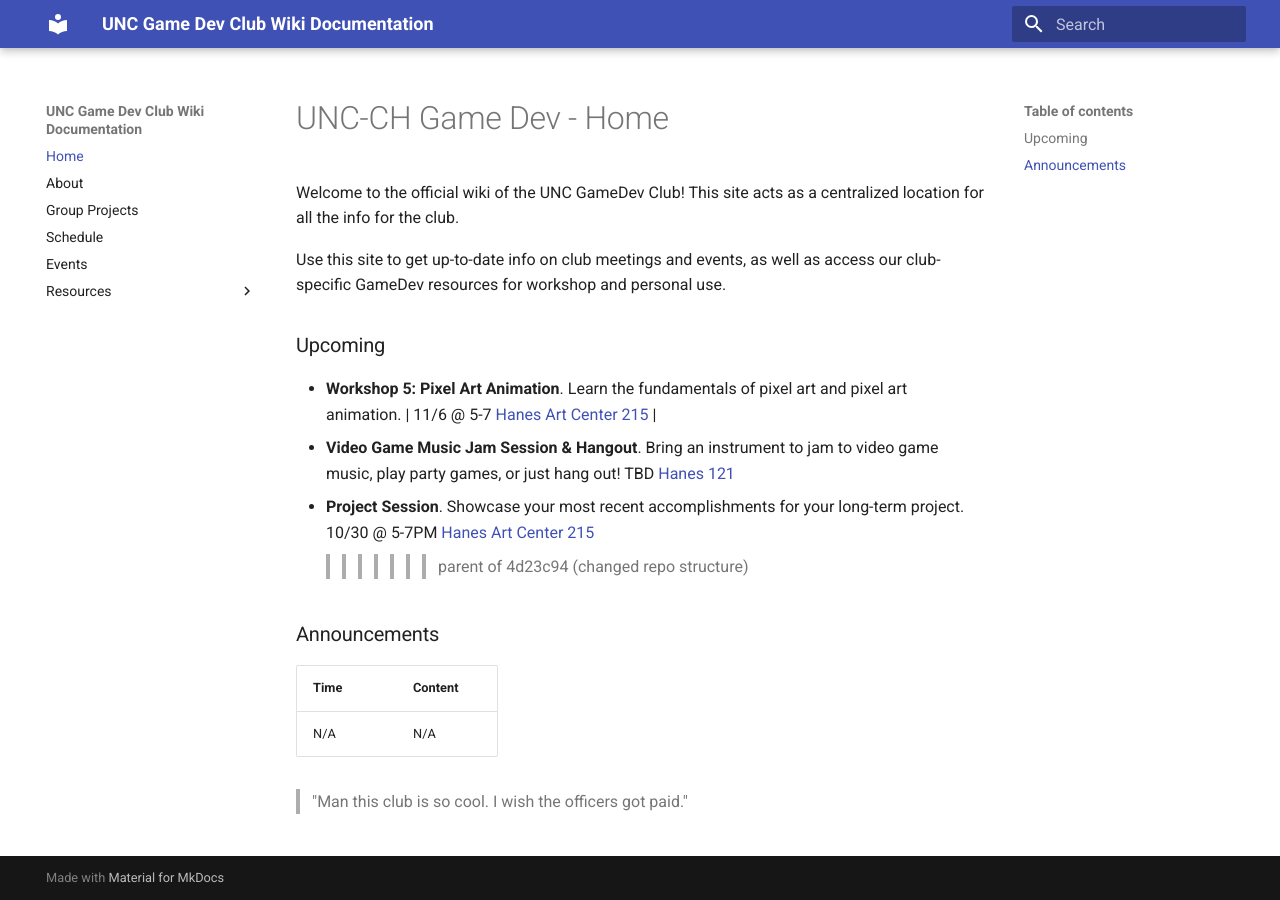
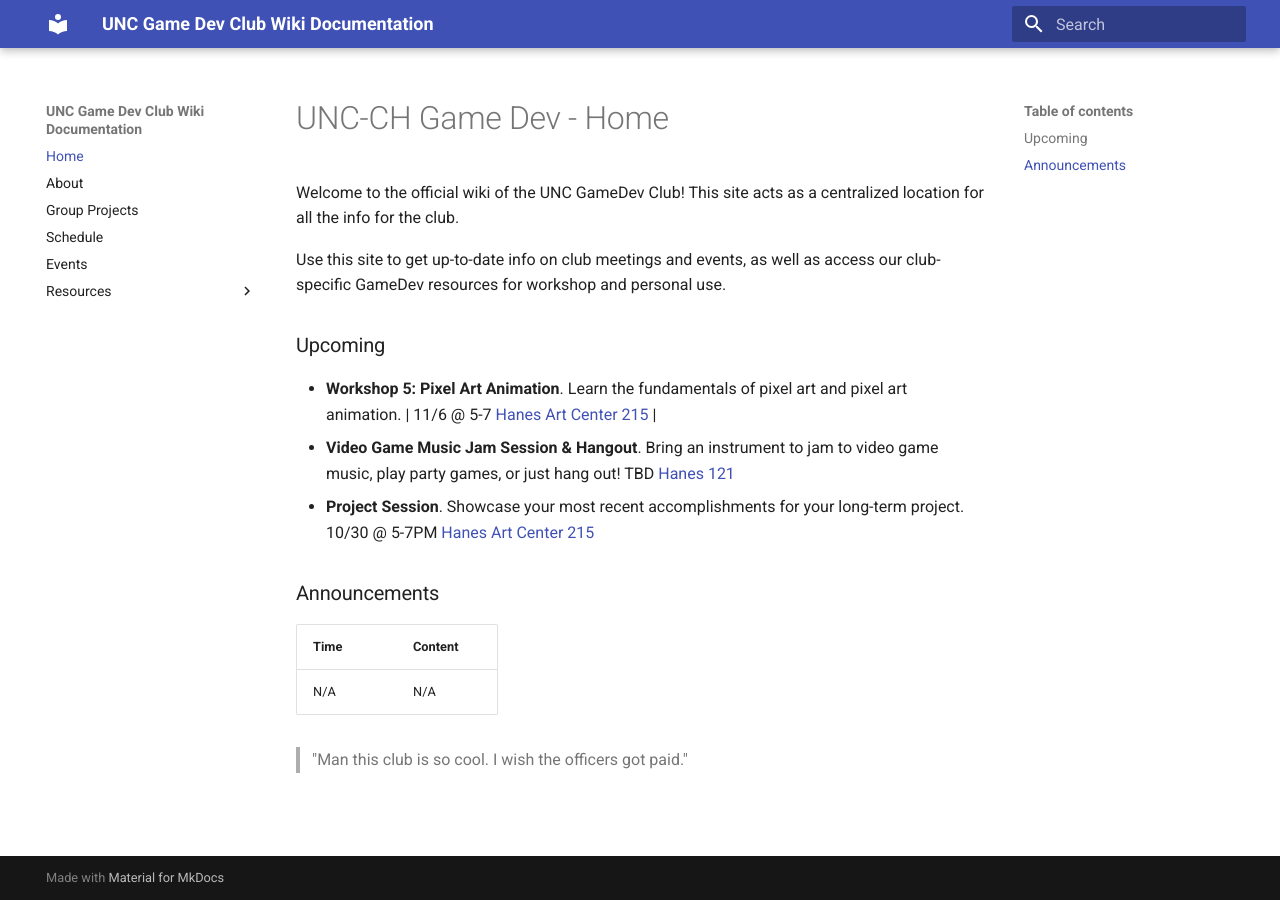
Before and after one commit to unc-gamedev/site, an MkDocs documentation site: the page built from docs/index.md, in a window 1280 px wide. Built offline with MkDocs 1.6.1 and Material for MkDocs 9.7.7, drawn with Linux system fonts in a browser that asks for light colours.

Commit message:
Fixed merge conlficts

```diff
--- a/docs/index.md
+++ b/docs/index.md
@@ -8,7 +8,6 @@
 - **Workshop 5: Pixel Art Animation**. Learn the fundamentals of pixel art and pixel art animation. | 11/6 @ 5-7 [Hanes Art Center 215](https://www.google.com/maps/place/Hanes+Art+Center,+Chapel+Hill,+NC+27514/@35.9121998,-79.0571989,588m/data=!3m2!1e3!4b1!4m6!3m5!1s0x89acc2e7ea663ce3:0x74eaf66675cb8647!8m2!3d35.9121955!4d-79.054624!16s%2Fg%2F1tfn3l_0!5m1!1e2?entry=ttu&g_ep=EgoyMDI1MTAxOS4wIKXMDSoASAFQAw%3D%3D) |
 - **Video Game Music Jam Session & Hangout**. Bring an instrument to jam to video game music, play party games, or just hang out! TBD [Hanes 121](https://www.google.com/maps/place/Hanes+Art+Center,+Chapel+Hill,+NC+27514/@35.9121955,-79.0571989,17z/data=!3m1!4b1!4m6!3m5!1s0x89acc2e7ea663ce3:0x74eaf66675cb8647!8m2!3d35.9121955!4d-79.054624!16s%2Fg%2F1tfn3l_0?entry=ttu&g_ep=EgoyMDI1MDEyOC4wIKXMDSoJLDEwMjExMjM0SAFQAw%3D%3D)
 - **Project Session**. Showcase your most recent accomplishments for your long-term project. 10/30 @ 5-7PM [Hanes Art Center 215](https://www.google.com/maps/place/Hanes+Art+Center,+Chapel+Hill,+NC+27514/@35.9121998,-79.0571989,588m/data=!3m2!1e3!4b1!4m6!3m5!1s0x89acc2e7ea663ce3:0x74eaf66675cb8647!8m2!3d35.9121955!4d-79.054624!16s%2Fg%2F1tfn3l_0!5m1!1e2?entry=ttu&g_ep=EgoyMDI1MTAxOS4wIKXMDSoASAFQAw%3D%3D)
->>>>>>> parent of 4d23c94 (changed repo structure)
 ### Announcements
 
 | **Time**| **Content**|
```
